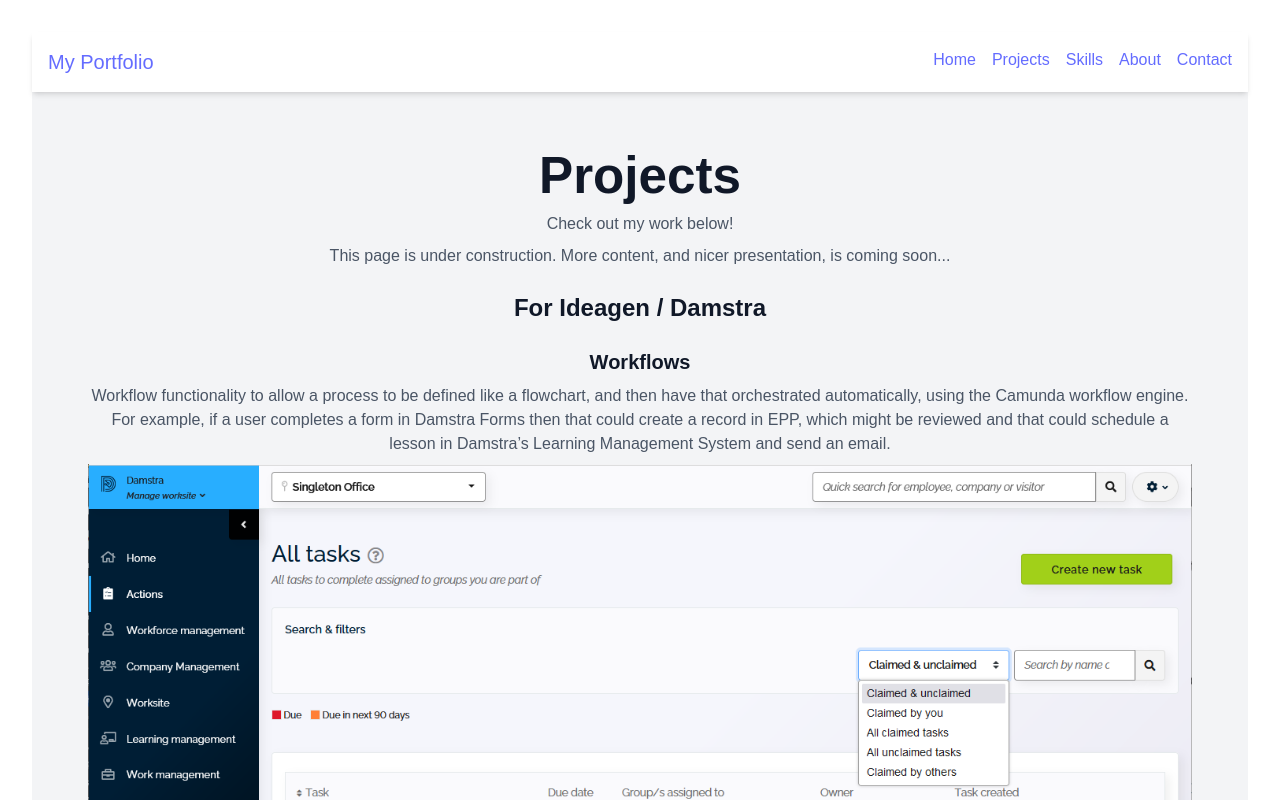
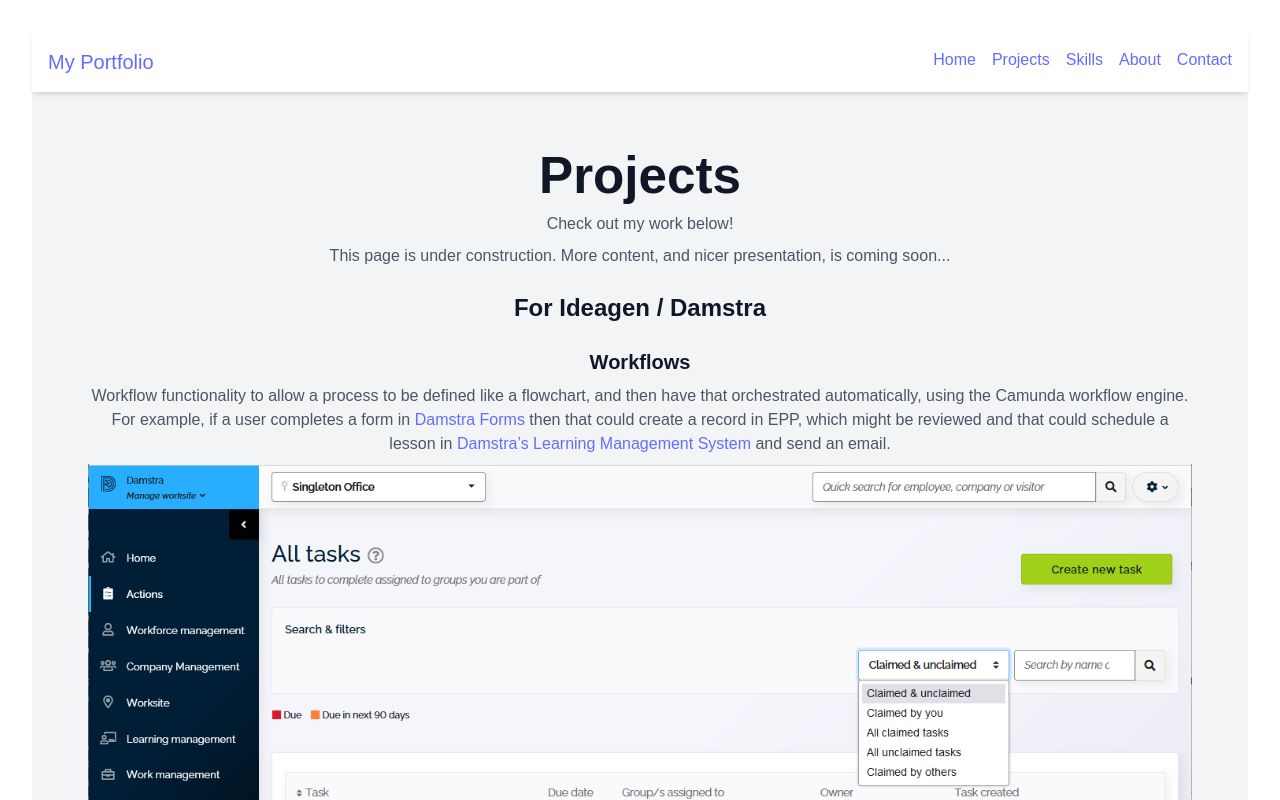
Before and after one commit to andrewgreenhill/ag-portfolio, a React (Vite) app: page /projects in a window 1280 px wide. Shown: the top 800 px of the page. Built offline with nearby package versions, Linux system fonts and the light colour scheme.

Commit message:
Add support for hyperlinks in project descriptions

```diff
--- a/package.json
+++ b/package.json
@@ -13,12 +13,14 @@
   },
   "dependencies": {
     "@tailwindcss/vite": "^4.0.0",
+    "esbuild": "^0.25.0",
     "framer-motion": "^12.0.6",
     "prettier": "^3.4.2",
     "react": "^18.3.1",
     "react-dom": "^18.3.1",
     "react-google-recaptcha": "^3.1.0",
     "react-hook-form": "^7.54.2",
+    "react-markdown": "^9.0.3",
     "react-router-dom": "^7.1.3",
     "tailwindcss": "^4.0.0"
   },
@@ -38,7 +40,7 @@
     "jsdom": "^26.0.0",
     "typescript": "~5.6.2",
     "typescript-eslint": "^8.18.2",
-    "vite": "^6.0.5",
+    "vite": "^6.1.0",
     "vitest": "^3.0.5"
   }
 }
--- a/src/components/ProjectDisplay.tsx
+++ b/src/components/ProjectDisplay.tsx
@@ -1,6 +1,7 @@
 import { displayNameForGroup } from '../data/projectsData';
 import { IProjectRecord, TProjectGroupCode } from '../types';
 import { extractFileNameFromUrl } from '../assets/utils';
+import ReactMarkdown from 'react-markdown';
 
 interface DisplayProjectsOfGroupProps {
   groupCode: TProjectGroupCode;
@@ -33,7 +34,9 @@ function DisplayProject(projectData: IProjectRecord) {
   return (
     <div>
       <h3 className="text-xl font-bold">{projectData.projectName}</h3>
-      <p className="mt-2 text-gray-600">{projectData.projectDescription}</p>
+      <p className="mt-2 text-gray-600">
+        <ProjectDescriptionComponent markdownText={projectData.projectDescription} />
+      </p>
       <p className="mt-2 text-gray-600">{DisplayImages(projectData.images)}</p>
       <p className="mt-2 text-gray-600">My role and contributions: {projectData.myRole}</p>
       <p className="mt-2 text-gray-600">Technologies used: {projectData.technologies}</p>
@@ -43,6 +46,23 @@ function DisplayProject(projectData: IProjectRecord) {
       </p>
       <p className="mt-2 text-gray-600">Comments: {projectData.publicComments}</p>
     </div>
+  );
+}
+
+/** ReactMarkdown with a setting to make it open hyperlinks in a new tab  */
+function ProjectDescriptionComponent({ markdownText }: { markdownText: string }) {
+  return (
+    <ReactMarkdown
+      components={{
+        a: ({ node, ...props }) => (
+          <a {...props} target="_blank" rel="noopener noreferrer">
+            {props.children}
+          </a>
+        ),
+      }}
+    >
+      {markdownText}
+    </ReactMarkdown>
   );
 }
 
--- a/src/data/projectsData.ts
+++ b/src/data/projectsData.ts
@@ -47,7 +47,7 @@ const projectsData: IProjectRecord[] = [
     subGroup: 'EPP',
     projectName: 'Workflows',
     projectDescription:
-      'Workflow functionality to allow a process to be defined like a flowchart, and then have that orchestrated automatically, using the Camunda workflow engine. For example, if a user completes a form in Damstra Forms then that could create a record in EPP, which might be reviewed and that could schedule a lesson in Damstra’s Learning Management System and send an email.',
+      'Workflow functionality to allow a process to be defined like a flowchart, and then have that orchestrated automatically, using the Camunda workflow engine. For example, if a user completes a form in [Damstra Forms](https://damstratechnology.com/products/digital-forms) then that could create a record in EPP, which might be reviewed and that could schedule a lesson in [Damstra’s Learning Management System](https://damstratechnology.com/products/elearning) and send an email.',
     myRole: 'I created the front-end of the module in EPP.',
     technologies:
       'TypeScript/JavaScript, React and related technologies, HTML, CSS, APIs, and Camunda.',
--- a/src/types.ts
+++ b/src/types.ts
@@ -14,7 +14,7 @@ interface IProjectRecord {
   groupCode: TProjectGroupCode;
   subGroup: string;
   projectName: string;
-  projectDescription: string;
+  projectDescription: string; // Markdown content is supported so you can use links, etc.
   myRole: string;
   technologies: string;
   link2Demo: string;
```
Also changed, not shown: doc/DevNotes.txt, 1 other file (tests, documents, lock files or other folders).
